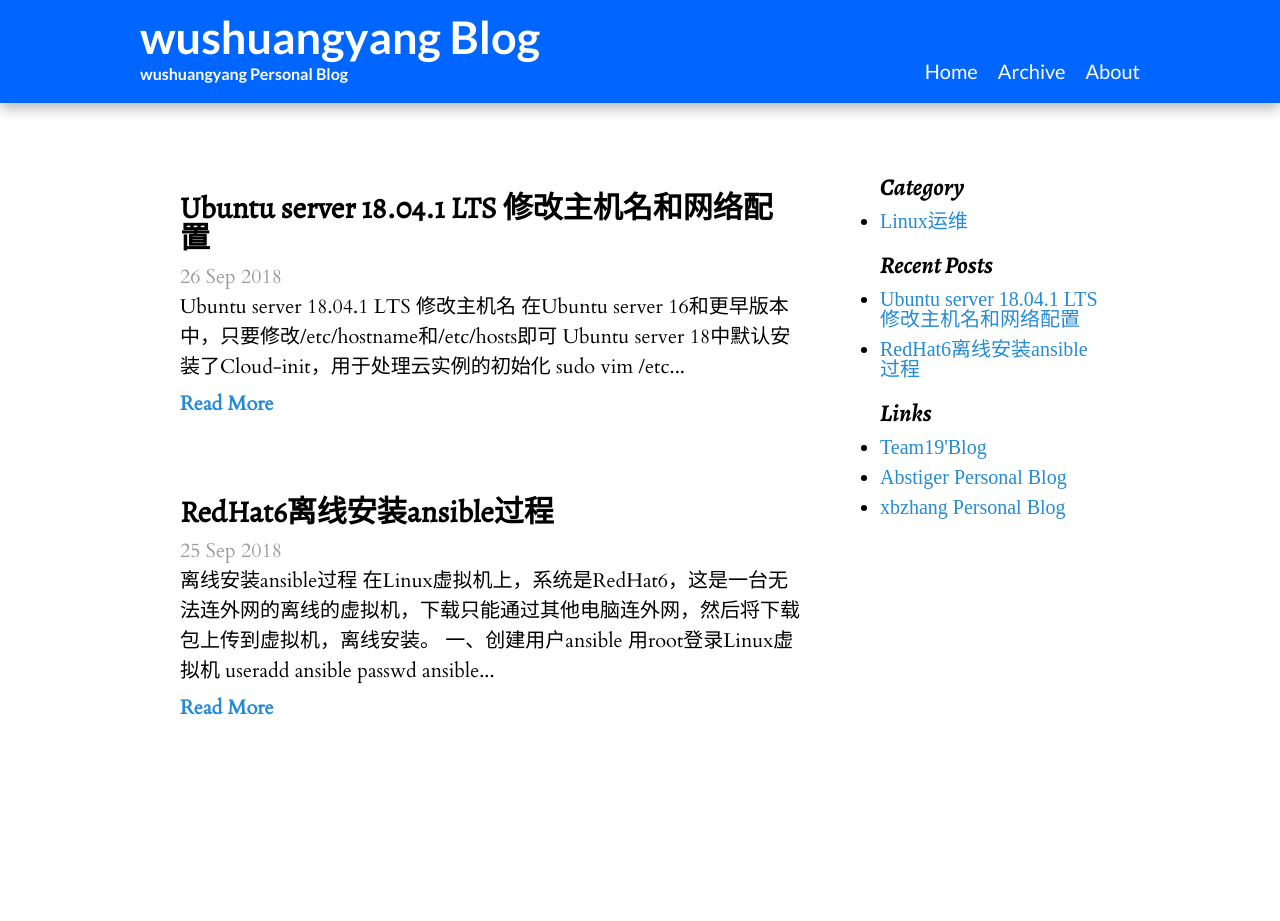
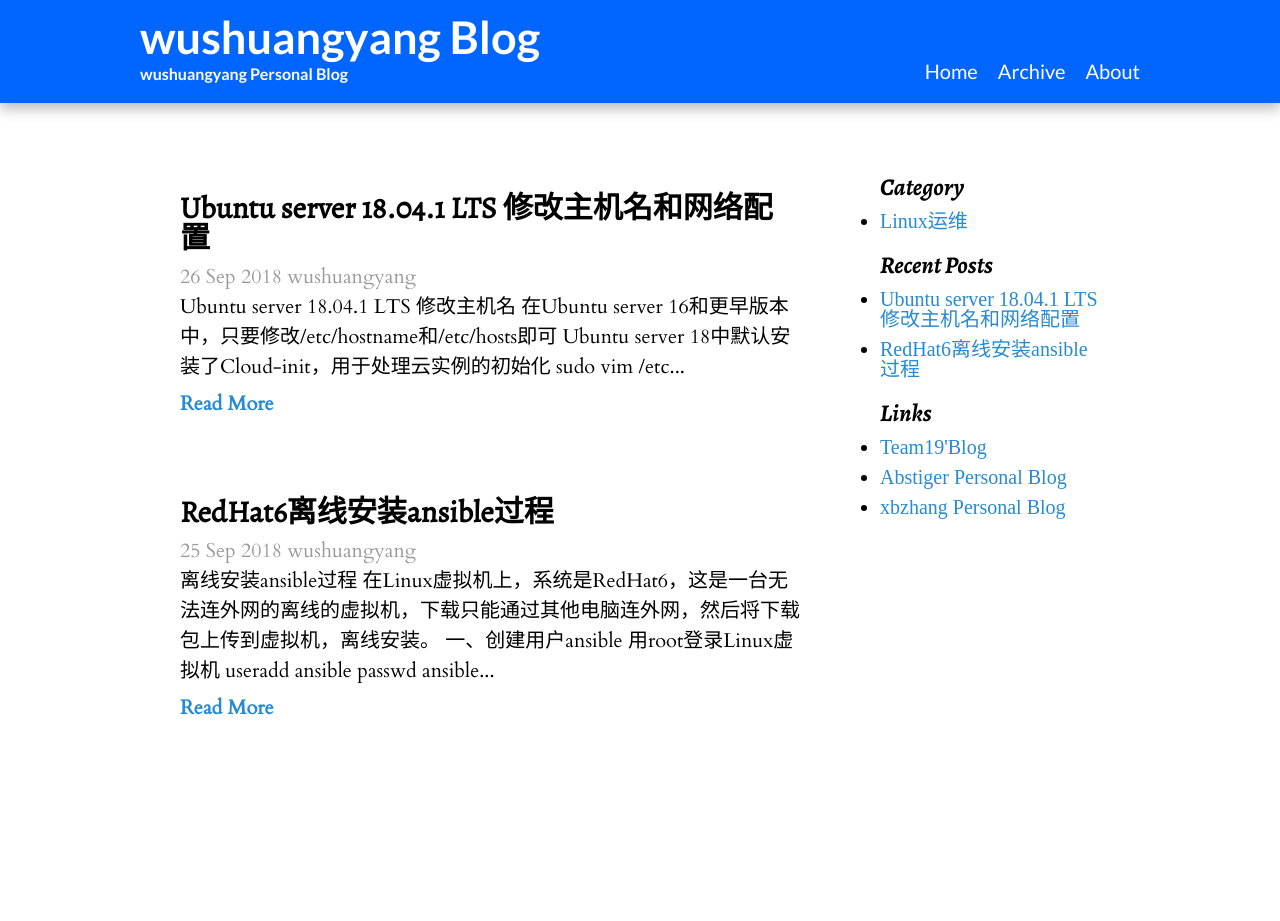
Before and after one commit to wushuangyang/blog, a Jekyll site: the page built from index.html, in a window 1280 px wide. Built offline with Jekyll 4.4.1, drawn with Linux system fonts in a browser that asks for light colours; some web fonts are replaced; the list of posts is cut into pages by our own code.

Commit message:
Update index.html

```diff
--- a/index.html
+++ b/index.html
@@ -10,7 +10,7 @@ title: home
         {{ post.title }}
       </a>
     </h2>
-    <span class="date-undertitle">{{ post.date | date_to_string }}</span>
+    <span class="date-undertitle">{{ post.date | date_to_string }} {{site.author}}</span>
     {{ post.content | strip_html | truncate:150 }}
 	<a class = "readmore" href={{site.baseurl}}{{post.url}}>Read More</a>
   </div>
```
